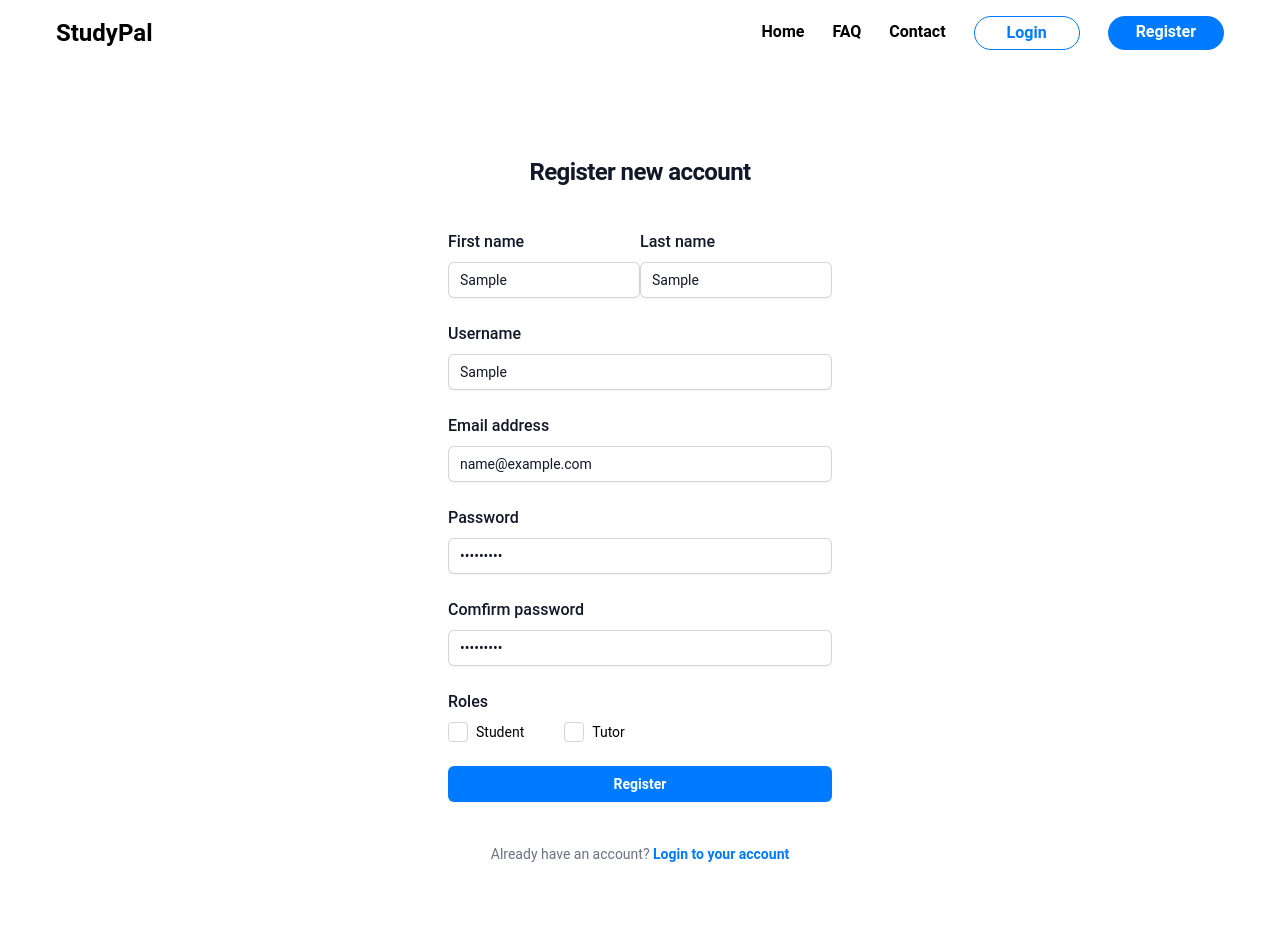
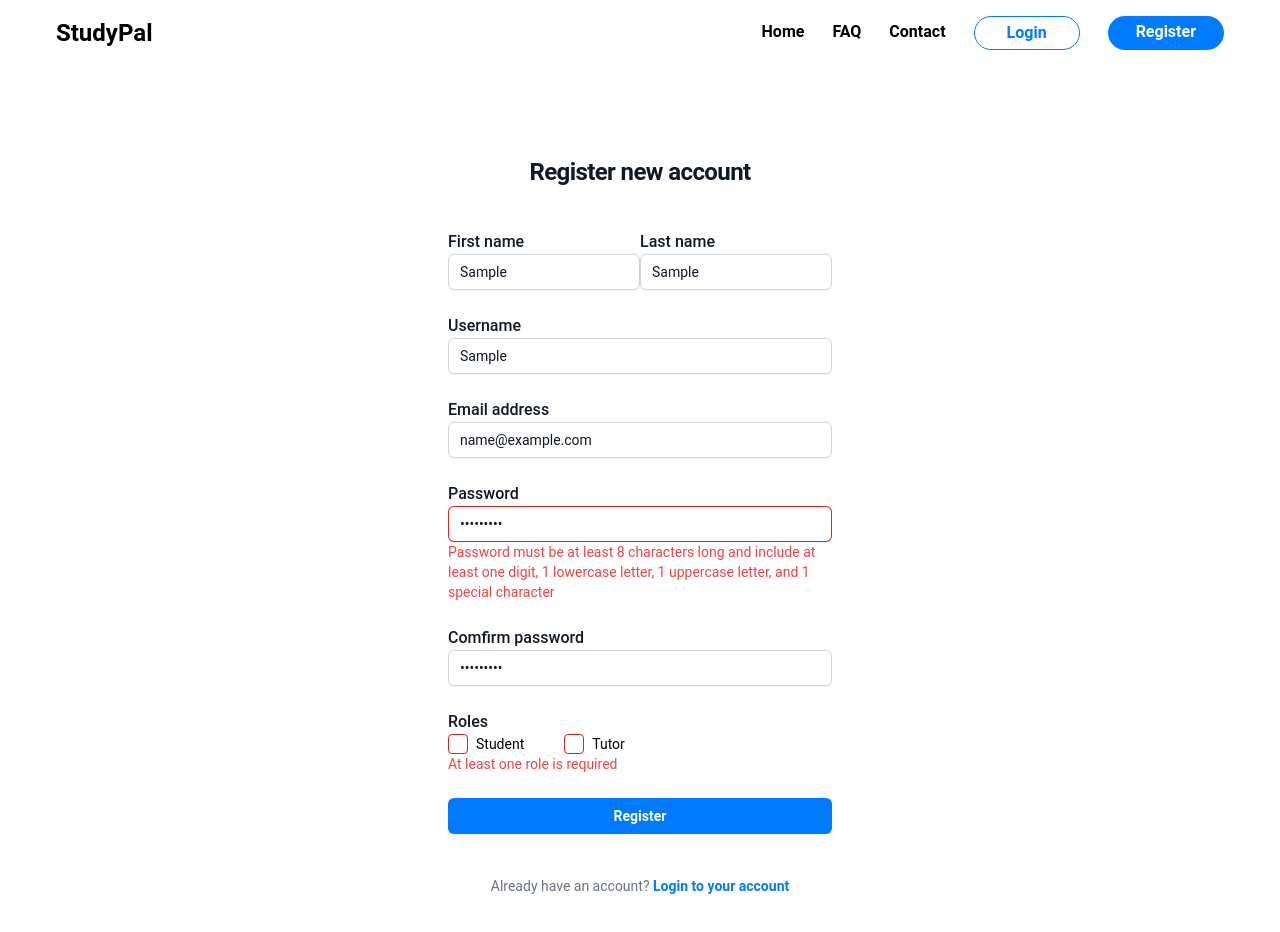
Before and after one commit to MinhNguyenD/StudyPal, a Vue app in the folder client/: page /register in a window 1280 px wide. Both pictures are taken after typing "Sample", "Sample", "Sample", "name@example.com", "Sample123", "Sample123" into the empty fields and a click on the button "Register". Shown: the top 932 px of the page. Built offline with nearby package versions, Linux system fonts and the light colour scheme; no server answers.

Commit message:
Implemented register front end validation

```diff
--- a/client/src/views/Register.vue
+++ b/client/src/views/Register.vue
@@ -1,88 +1,238 @@
 <template>
-    <div class="flex min-h-full flex-1 flex-col justify-center px-6 py-12 lg:px-8">
+  <div
+    class="flex min-h-full flex-1 flex-col justify-center px-6 py-12 lg:px-8"
+  >
     <div class="sm:mx-auto sm:w-full sm:max-w-sm">
       <!-- <img class="mx-auto h-10 w-auto" src="https://tailwindui.com/img/logos/mark.svg?color=indigo&shade=600"
                 alt="StudyPal" /> -->
-            <h2 class="mt-10 text-center text-2xl font-bold leading-9 tracking-tight text-gray-900">Register new account
+      <h2
+        class="mt-10 text-center text-2xl font-bold leading-9 tracking-tight text-gray-900"
+      >
+        Register new account
       </h2>
     </div>
 
     <div class="mt-10 sm:mx-auto sm:w-full sm:max-w-sm">
       <form id="registerForm" @submit.prevent="handleSubmit" class="space-y-6">
-
         <div class="flex items-center justify-between">
           <div>
-                        <label for="firstName" class="block text-base font-medium leading-6 text-gray-900">First
-                            name</label>
-                        <input v-model="firstName" id="firstName" name="firstName" type="text" required=""
-                            class="mt-2 block w-full rounded-md border-0 py-1.5 text-gray-900 shadow-sm ring-1 ring-inset ring-gray-300 placeholder:text-gray-400 focus:ring-2 focus:ring-inset focus:ring-indigo-600 sm:text-sm sm:leading-6" />
+            <label
+              for="firstName"
+              class="block text-base font-medium leading-6 text-gray-900"
+              >First name</label
+            >
+            <input
+              v-model="form.firstName"
+              id="firstName"
+              name="firstName"
+              type="text"
+              :class="{
+                'ring-gray-300': !errors.firstName,
+                'ring-red-600': errors.firstName,
+                'focus:ring-red-600': errors.firstName,
+              }"
+              class="block w-full rounded-md border-0 py-1.5 text-gray-900 shadow-sm ring-1 ring-inset placeholder:text-gray-400 focus:ring-2 focus:ring-inset focus:ring-indigo-600 sm:text-sm sm:leading-6"
+            />
+            <p
+              :class="{
+                'min-h-6': errors.lastName,
+              }"
+              class="text-sm text-red-500"
+            >
+              <span v-if="errors.firstName">
+                {{ errors.firstName }}
+              </span>
+            </p>
           </div>
           <div>
-                        <label for="lastName" class="block text-base font-medium leading-6 text-gray-900">Last
-                            name</label>
-                        <input v-model="lastName" id="lastName" name="lastName" type="text" required=""
-                            class="mt-2 block w-full rounded-md border-0 py-1.5 text-gray-900 shadow-sm ring-1 ring-inset ring-gray-300 placeholder:text-gray-400 focus:ring-2 focus:ring-inset focus:ring-indigo-600 sm:text-sm sm:leading-6" />
+            <label
+              for="lastName"
+              class="block text-base font-medium leading-6 text-gray-900"
+              >Last name</label
+            >
+            <input
+              v-model="form.lastName"
+              id="lastName"
+              name="lastName"
+              type="text"
+              :class="{
+                'ring-gray-300': !errors.lastName,
+                'ring-red-600': errors.lastName,
+                'focus:ring-red-600': errors.lastName,
+              }"
+              class="block w-full rounded-md border-0 py-1.5 text-gray-900 shadow-sm ring-1 ring-inset placeholder:text-gray-400 focus:ring-2 focus:ring-inset focus:ring-indigo-600 sm:text-sm sm:leading-6"
+            />
+            <p
+              :class="{
+                'min-h-6': errors.firstName,
+              }"
+              class="text-sm text-red-500"
+            >
+              <span v-if="errors.lastName">
+                {{ errors.lastName }}
+              </span>
+            </p>
           </div>
         </div>
         <div>
-                    <label for="username" class="block text-base font-medium leading-6 text-gray-900">Username</label>
-                    <div class="mt-2">
-                        <input v-model="username" id="username" name="username" type="text" required=""
-                            class="block w-full rounded-md border-0 py-1.5 text-gray-900 shadow-sm ring-1 ring-inset ring-gray-300 placeholder:text-gray-400 focus:ring-2 focus:ring-inset focus:ring-indigo-600 sm:text-sm sm:leading-6" />
-                    </div>
+          <label
+            for="username"
+            class="block text-base font-medium leading-6 text-gray-900"
+            >Username</label
+          >
+          <input
+            v-model="form.username"
+            id="username"
+            name="username"
+            type="text"
+            :class="{
+              'ring-gray-300': !errors.username,
+              'ring-red-600': errors.username,
+              'focus:ring-red-600': errors.username,
+            }"
+            class="block w-full rounded-md border-0 py-1.5 text-gray-900 shadow-sm ring-1 ring-inset placeholder:text-gray-400 focus:ring-2 focus:ring-inset focus:ring-indigo-600 sm:text-sm sm:leading-6"
+          />
+          <p class="text-sm text-red-500">
+            <span v-if="errors.username">
+              {{ errors.username }}
+            </span>
+          </p>
         </div>
         <div>
-                    <label for="email" class="block text-base font-medium leading-6 text-gray-900">Email
-                        address</label>
-                    <div class="mt-2">
-                        <input v-model="email" id="email" name="email" type="email" autocomplete="email" required=""
-                            class="block w-full rounded-md border-0 py-1.5 text-gray-900 shadow-sm ring-1 ring-inset ring-gray-300 placeholder:text-gray-400 focus:ring-2 focus:ring-inset focus:ring-indigo-600 sm:text-sm sm:leading-6" />
-                    </div>
+          <label
+            for="email"
+            class="block text-base font-medium leading-6 text-gray-900"
+            >Email address</label
+          >
+          <input
+            v-model="form.email"
+            id="email"
+            name="email"
+            type="email"
+            autocomplete="email"
+            :class="{
+              'ring-gray-300': !errors.email,
+              'ring-red-600': errors.email,
+              'focus:ring-red-600': errors.email,
+            }"
+            class="block w-full rounded-md border-0 py-1.5 text-gray-900 shadow-sm ring-1 ring-inset placeholder:text-gray-400 focus:ring-2 focus:ring-inset focus:ring-indigo-600 sm:text-sm sm:leading-6"
+          />
+          <p class="text-sm text-red-500">
+            <span v-if="errors.email">
+              {{ errors.email }}
+            </span>
+          </p>
         </div>
         <div>
-                    <label for="password" class="block text-base font-medium leading-6 text-gray-900">Password</label>
-                    <div class="mt-2">
-                        <input v-model="password" id="password" name="password" type="password"
-                            autocomplete="current-password" required=""
-                            class="block w-full rounded-md border-0 py-1.5 text-gray-900 shadow-sm ring-1 ring-inset ring-gray-300 placeholder:text-gray-400 focus:ring-2 focus:ring-inset focus:ring-indigo-600 sm:text-sm sm:leading-6" />
-                    </div>
+          <label
+            for="password"
+            class="block text-base font-medium leading-6 text-gray-900"
+            >Password</label
+          >
+          <input
+            v-model="form.password"
+            id="password"
+            name="password"
+            type="password"
+            autocomplete="current-password"
+            :class="{
+              'ring-gray-300': !errors.password,
+              'ring-red-600': errors.password,
+              'focus:ring-red-600': errors.password,
+            }"
+            class="block w-full rounded-md border-0 py-1.5 text-gray-900 shadow-sm ring-1 ring-inset placeholder:text-gray-400 focus:ring-2 focus:ring-inset focus:ring-indigo-600 sm:text-sm sm:leading-6"
+          />
+          <p class="text-sm text-red-500">
+            <span v-if="errors.password">
+              {{ errors.password }}
+            </span>
+          </p>
         </div>
         <div>
-                    <label for="confirmPassword" class="block text-base font-medium leading-6 text-gray-900">Comfirm
-                        password</label>
-                    <div class="mt-2">
-                        <input v-model="confirmPassword" id="confirmPassword" name="confirmPassword" type="password"
-                            required=""
-                            class="block w-full rounded-md border-0 py-1.5 text-gray-900 shadow-sm ring-1 ring-inset ring-gray-300 placeholder:text-gray-400 focus:ring-2 focus:ring-inset focus:ring-indigo-600 sm:text-sm sm:leading-6" />
-                    </div>
+          <label
+            for="confirmPassword"
+            class="block text-base font-medium leading-6 text-gray-900"
+            >Comfirm password</label
+          >
+          <input
+            v-model="form.confirmPassword"
+            id="confirmPassword"
+            name="confirmPassword"
+            type="password"
+            :class="{
+              'ring-gray-300': !errors.confirmPassword,
+              'ring-red-600': errors.confirmPassword,
+              'focus:ring-red-600': errors.confirmPassword,
+            }"
+            class="block w-full rounded-md border-0 py-1.5 text-gray-900 shadow-sm ring-1 ring-inset placeholder:text-gray-400 focus:ring-2 focus:ring-inset focus:ring-indigo-600 sm:text-sm sm:leading-6"
+          />
+          <p class="text-sm text-red-500">
+            <span v-if="errors.confirmPassword">
+              {{ errors.confirmPassword }}
+            </span>
+          </p>
         </div>
         <div>
-                    <label class="block text-base font-medium leading-6 text-gray-900">Roles</label>
-                    <div class="flex flex-wrap mt-2">
+          <label class="block text-base font-medium leading-6 text-gray-900"
+            >Roles</label
+          >
+          <div class="flex flex-wrap">
             <div class="flex items-center me-10">
-                            <input v-model="checkedRoles" value="Student"
-                                class="w-5 h-5 border-gray-300 rounded focus:ring-primary" type="checkbox" id="student">
-                            <label class="text-sm ms-2 font-base" for="student">Student</label>
+              <input
+                v-model="form.checkedRoles"
+                value="Student"
+                :class="{
+                  'border-gray-300': !errors.roles,
+                  'border-red-600': errors.roles,
+                }"
+                class="w-5 h-5 rounded focus:ring-primary"
+                type="checkbox"
+                id="student"
+              />
+              <label class="text-sm ms-2 font-base" for="student"
+                >Student</label
+              >
             </div>
             <div class="flex items-center">
-                            <input v-model="checkedRoles" value="Tutor"
-                                class="w-5 h-5 border-gray-300 rounded focus:ring-primary" type="checkbox" id="tutor">
+              <input
+                v-model="form.checkedRoles"
+                value="Tutor"
+                :class="{
+                  'border-gray-300': !errors.roles,
+                  'border-red-600': errors.roles,
+                }"
+                class="w-5 h-5 border-gray-300 rounded focus:ring-primary"
+                type="checkbox"
+                id="tutor"
+              />
               <label class="text-sm ms-2 font-base" for="tutor">Tutor</label>
             </div>
           </div>
+          <p class="text-sm text-red-500">
+            <span v-if="errors.roles">
+              {{ errors.roles }}
+            </span>
+          </p>
         </div>
 
         <div>
-                    <button type="submit"
-                        class="flex w-full justify-center rounded-md bg-primary px-3 py-1.5 text-sm font-semibold leading-6 text-white shadow-sm hover:bg-indigo-500 focus-visible:outline focus-visible:outline-2 focus-visible:outline-offset-2 focus-visible:outline-indigo-600">Register</button>
+          <button
+            type="submit"
+            class="flex w-full justify-center rounded-md bg-primary px-3 py-1.5 text-sm font-semibold leading-6 text-white shadow-sm hover:bg-indigo-500 focus-visible:outline focus-visible:outline-2 focus-visible:outline-offset-2 focus-visible:outline-indigo-600"
+          >
+            Register
+          </button>
         </div>
       </form>
 
       <p class="mt-10 text-center text-sm text-gray-500">
         Already have an account?
-                {{ ' ' }}
-                <a href="#" class="font-semibold leading-6 text-primary hover:text-indigo-500">Login to your account
-                </a>
+        {{ " " }}
+        <RouterLink
+          to="/login"
+          class="font-semibold leading-6 text-primary hover:text-indigo-500"
+          >Login to your account
+        </RouterLink>
       </p>
     </div>
   </div>
@@ -91,46 +241,119 @@
 <script>
 import { useUserStore } from "@/store/user";
 import axios from "axios";
+import { reactive } from "vue";
 
 export default {
   name: "Register",
   setup() {
     const userStore = useUserStore();
-        return { userStore };
-    },
-    data() {
-        return {
+    const form = reactive({
       firstName: "",
       lastName: "",
       username: "",
       email: "",
       password: "",
       confirmPassword: "",
-            checkedRoles: []
-        };
+      checkedRoles: [],
+    });
+    const errors = reactive({
+      firstName: "",
+      lastName: "",
+      username: "",
+      email: "",
+      password: "",
+      confirmPassword: "",
+      roles: "",
+    });
+    return { userStore, form, errors };
   },
   methods: {
     async handleSubmit() {
+      if (!this.validateForm()) {
+        return;
+      }
       try {
-                const response = await axios.post(
-                    "auth/register",
-                    {
-                        firstname: this.firstName,
-                        lastname: this.lastName,
-                        username: this.username,
-                        email: this.email,
-                        roles: this.checkedRoles,
-                        password: this.password,
+        const response = await axios.post("auth/register", {
+          firstname: this.form.firstName,
+          lastname: this.form.lastName,
+          username: this.form.username,
+          email: this.form.email,
+          roles: this.form.checkedRoles,
+          password: this.form.password,
+        });
+        this.userStore.register(response.data);
+        this.$router.push("/dashboard");
+      } catch (error) {
+        alert("Register failed!");
       }
-                )
-                this.userStore.register(response.data);
-                //TODO: push to login dashboard
-                this.$router.push("/dashboard");
+    },
+
+    validateForm() {
+      this.errors.firstName = "";
+      this.errors.lastName = "";
+      this.errors.username = "";
+      this.errors.email = "";
+      this.errors.password = "";
+      this.errors.confirmPassword = "";
+      this.errors.roles = "";
+
+      const firstNameRegEx = /^[a-zA-Z\s]+$/;
+      const lastNameRegEx = /^[a-zA-Z-\']+$/;
+      const emailRegEx = /^[\w-\.]+@([\w-]+\.)+[\w-]{2,6}$/;
+      const passwordRegEx = /(?=.*\d)(?=.*[a-z])(?=.*[A-Z])(?=.*\W){8,}/;
+      let validated = true;
+      if (!this.form.firstName) {
+        this.errors.firstName = "First name is required";
+        validated = false;
+      } else if (!firstNameRegEx.test(this.form.firstName)) {
+        this.errors.firstName = "First name is invalid";
+        validated = false;
       }
-            catch (error) {
-                alert("Register failed!");
-            };
+
+      if (!this.form.lastName) {
+        this.errors.lastName = "Last name is required";
+        validated = false;
+      } else if (!lastNameRegEx.test(this.form.lastName)) {
+        this.errors.lastName = "Last name is invalid";
+        validated = false;
       }
+
+      if (!this.form.username) {
+        this.errors.username = "Username is required";
+        validated = false;
+      }
+
+      if (!this.form.email) {
+        this.errors.email = "Email is required";
+        validated = false;
+      } else if (!emailRegEx.test(this.form.email)) {
+        this.errors.email = "Email is invalid";
+        validated = false;
+      }
+
+      if (!this.form.password) {
+        this.errors.password = "Password is required";
+        validated = false;
+      } else if (!passwordRegEx.test(this.form.password)) {
+        validated = false;
+        this.errors.password = `Password must be at least 8 characters long and include at least one digit, 1 lowercase letter, 1 uppercase letter, and 1 special character`;
+      }
+
+      if (
+        !this.form.confirmPassword ||
+        this.form.confirmPassword !== this.form.password
+      ) {
+        this.errors.confirmPassword = "The confirm password does not match";
+        validated = false;
+      }
+
+      if (this.form.checkedRoles.length == 0) {
+        this.errors.roles = "At least one role is required";
+        validated = false;
+      }
+
+      return validated;
+    },
   },
 };
 </script>
```
Lines whose indentation alone changed are shown as unchanged.
